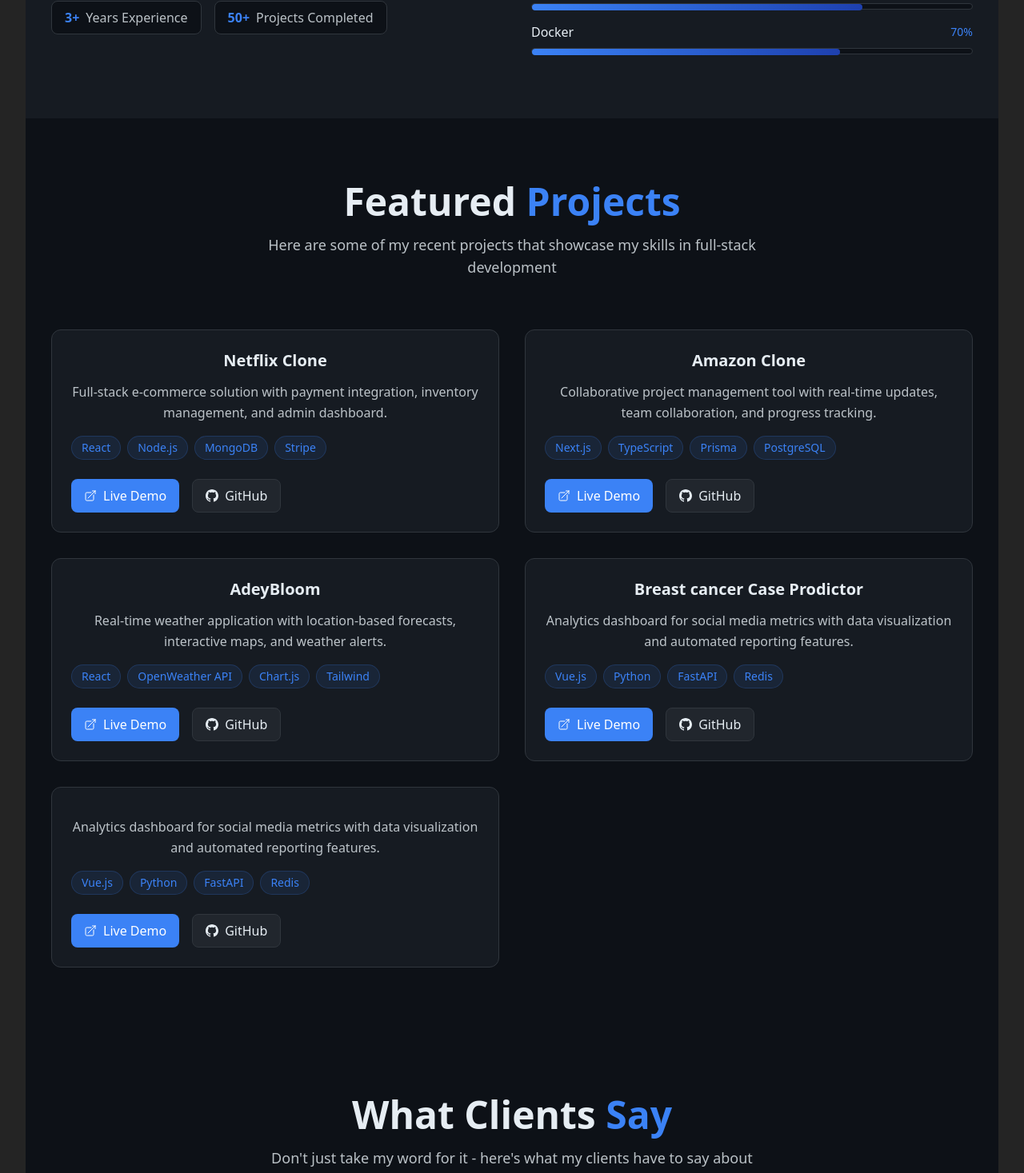
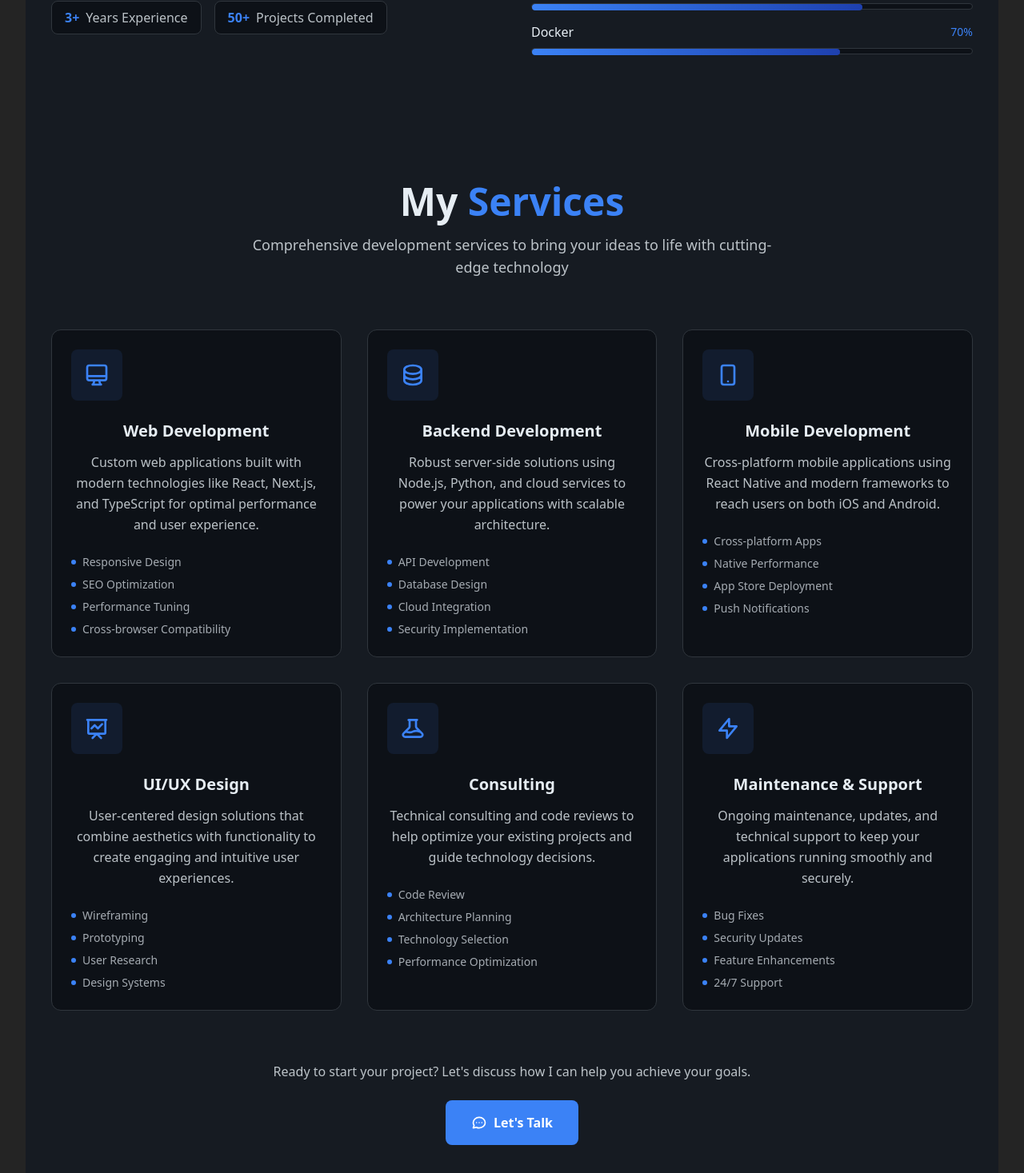
Before and after one commit to samuelAemro12/portfolio-app, a React (Vite) app: page / in a window 1280 px wide. Shown: the part 1488-2955 px from the top of the page at 80% size. Built offline with nearby package versions, Linux system fonts and the light colour scheme.

Commit message:
Feat: made a custome Services component boilerplate

```diff
--- a/src/App.tsx
+++ b/src/App.tsx
@@ -2,6 +2,7 @@ import React from 'react';
 import './App.css';
 import Hero from './components/Hero';
 import About from './components/About';
+import Services from './components/Services';
 import Projects from './components/Projects';
 import Testimonials from './components/Testimonials';
 import Footer from './components/Footer';
@@ -11,6 +12,7 @@ function App() {
     <div className="min-h-screen">
       <Hero />
       <About />
+      <Services />
       <Projects />
       <Testimonials />
       <Footer />
--- /dev/null
+++ b/src/components/Services.tsx
@@ -0,0 +1,176 @@
+import { motion } from 'framer-motion';
+
+const Services = () => {
+  const services = [
+    {
+      icon: (
+        <svg className="w-8 h-8" fill="none" stroke="currentColor" viewBox="0 0 24 24">
+          <path strokeLinecap="round" strokeLinejoin="round" strokeWidth={2} d="M9.75 17L9 20l-1 1h8l-1-1-.75-3M3 13h18M5 17h14a2 2 0 002-2V5a2 2 0 00-2-2H5a2 2 0 00-2 2v10a2 2 0 002 2z" />
+        </svg>
+      ),
+      title: "Web Development",
+      description: "Custom web applications built with modern technologies like React, Next.js, and TypeScript for optimal performance and user experience.",
+      features: ["Responsive Design", "SEO Optimization", "Performance Tuning", "Cross-browser Compatibility"]
+    },
+    {
+      icon: (
+        <svg className="w-8 h-8" fill="none" stroke="currentColor" viewBox="0 0 24 24">
+          <path strokeLinecap="round" strokeLinejoin="round" strokeWidth={2} d="M4 7v10c0 2.21 3.582 4 8 4s8-1.79 8-4V7M4 7c0 2.21 3.582 4 8 4s8-1.79 8-4M4 7c0-2.21 3.582-4 8-4s8 1.79 8 4m0 5c0 2.21-3.582 4-8 4s-8-1.79-8-4" />
+        </svg>
+      ),
+      title: "Backend Development",
+      description: "Robust server-side solutions using Node.js, Python, and cloud services to power your applications with scalable architecture.",
+      features: ["API Development", "Database Design", "Cloud Integration", "Security Implementation"]
+    },
+    {
+      icon: (
+        <svg className="w-8 h-8" fill="none" stroke="currentColor" viewBox="0 0 24 24">
+          <path strokeLinecap="round" strokeLinejoin="round" strokeWidth={2} d="M12 18h.01M8 21h8a2 2 0 002-2V5a2 2 0 00-2-2H8a2 2 0 00-2 2v14a2 2 0 002 2z" />
+        </svg>
+      ),
+      title: "Mobile Development",
+      description: "Cross-platform mobile applications using React Native and modern frameworks to reach users on both iOS and Android.",
+      features: ["Cross-platform Apps", "Native Performance", "App Store Deployment", "Push Notifications"]
+    },
+    {
+      icon: (
+        <svg className="w-8 h-8" fill="none" stroke="currentColor" viewBox="0 0 24 24">
+          <path strokeLinecap="round" strokeLinejoin="round" strokeWidth={2} d="M7 12l3-3 3 3 4-4M8 21l4-4 4 4M3 4h18M4 4h16v12a1 1 0 01-1 1H5a1 1 0 01-1-1V4z" />
+        </svg>
+      ),
+      title: "UI/UX Design",
+      description: "User-centered design solutions that combine aesthetics with functionality to create engaging and intuitive user experiences.",
+      features: ["Wireframing", "Prototyping", "User Research", "Design Systems"]
+    },
+    {
+      icon: (
+        <svg className="w-8 h-8" fill="none" stroke="currentColor" viewBox="0 0 24 24">
+          <path strokeLinecap="round" strokeLinejoin="round" strokeWidth={2} d="M19.428 15.428a2 2 0 00-1.022-.547l-2.387-.477a6 6 0 00-3.86.517l-.318.158a6 6 0 01-3.86.517L6.05 15.21a2 2 0 00-1.806.547M8 4h8l-1 1v5.172a2 2 0 00.586 1.414l5 5c1.26 1.26.367 3.414-1.415 3.414H4.828c-1.782 0-2.674-2.154-1.414-3.414l5-5A2 2 0 009 10.172V5L8 4z" />
+        </svg>
+      ),
+      title: "Consulting",
+      description: "Technical consulting and code reviews to help optimize your existing projects and guide technology decisions.",
+      features: ["Code Review", "Architecture Planning", "Technology Selection", "Performance Optimization"]
+    },
+    {
+      icon: (
+        <svg className="w-8 h-8" fill="none" stroke="currentColor" viewBox="0 0 24 24">
+          <path strokeLinecap="round" strokeLinejoin="round" strokeWidth={2} d="M13 10V3L4 14h7v7l9-11h-7z" />
+        </svg>
+      ),
+      title: "Maintenance & Support",
+      description: "Ongoing maintenance, updates, and technical support to keep your applications running smoothly and securely.",
+      features: ["Bug Fixes", "Security Updates", "Feature Enhancements", "24/7 Support"]
+    }
+  ];
+
+  const containerVariants = {
+    hidden: { opacity: 0 },
+    visible: {
+      opacity: 1,
+      transition: {
+        staggerChildren: 0.1
+      }
+    }
+  };
+
+  const cardVariants = {
+    hidden: { opacity: 0, y: 50 },
+    visible: {
+      opacity: 1,
+      y: 0,
+      transition: {
+        duration: 0.6,
+        ease: "easeOut"
+      }
+    }
+  };
+
+  return (
+    <section id="services" className="min-h-screen bg-[#161B22] py-20 px-6">
+      <div className="max-w-6xl mx-auto">
+        <motion.div
+          initial={{ opacity: 0, y: 30 }}
+          whileInView={{ opacity: 1, y: 0 }}
+          transition={{ duration: 0.8 }}
+          viewport={{ once: true }}
+          className="text-center mb-16"
+        >
+          <h2 className="text-4xl md:text-5xl font-bold text-[#E6EDF3] mb-4">
+            My <span className="text-[#3B82F6]">Services</span>
+          </h2>
+          <p className="text-lg text-[#E6EDF3]/80 max-w-2xl mx-auto">
+            Comprehensive development services to bring your ideas to life with cutting-edge technology
+          </p>
+        </motion.div>
+
+        <motion.div
+          variants={containerVariants}
+          initial="hidden"
+          whileInView="visible"
+          viewport={{ once: true }}
+          className="grid md:grid-cols-2 lg:grid-cols-3 gap-8"
+        >
+          {services.map((service, index) => (
+            <motion.div
+              key={index}
+              variants={cardVariants}
+              className="bg-[#0D1117] rounded-xl p-6 border border-[#30363D] hover:border-[#3B82F6]/50 transition-all duration-300 group hover:shadow-xl hover:shadow-[#3B82F6]/10"
+            >
+              {/* Icon */}
+              <div className="w-16 h-16 bg-[#3B82F6]/10 rounded-lg flex items-center justify-center mb-6 group-hover:bg-[#3B82F6]/20 transition-colors">
+                <div className="text-[#3B82F6] group-hover:scale-110 transition-transform">
+                  {service.icon}
+                </div>
+              </div>
+
+              {/* Title */}
+              <h3 className="text-xl font-semibold text-[#E6EDF3] mb-3 group-hover:text-[#3B82F6] transition-colors">
+                {service.title}
+              </h3>
+
+              {/* Description */}
+              <p className="text-[#E6EDF3]/80 leading-relaxed mb-6">
+                {service.description}
+              </p>
+
+              {/* Features */}
+              <ul className="space-y-2">
+                {service.features.map((feature, featureIndex) => (
+                  <li key={featureIndex} className="flex items-center gap-2 text-sm text-[#E6EDF3]/70">
+                    <div className="w-1.5 h-1.5 bg-[#3B82F6] rounded-full flex-shrink-0"></div>
+                    {feature}
+                  </li>
+                ))}
+              </ul>
+            </motion.div>
+          ))}
+        </motion.div>
+
+        {/* Call to Action */}
+        <motion.div
+          initial={{ opacity: 0, y: 30 }}
+          whileInView={{ opacity: 1, y: 0 }}
+          transition={{ duration: 0.8, delay: 0.4 }}
+          viewport={{ once: true }}
+          className="text-center mt-16"
+        >
+          <p className="text-[#E6EDF3]/80 mb-6">
+            Ready to start your project? Let's discuss how I can help you achieve your goals.
+          </p>
+          <a
+            href="mailto:samuel@example.com"
+            className="inline-flex items-center gap-2 bg-[#3B82F6] hover:bg-[#2563EB] text-white px-8 py-4 rounded-lg font-semibold transition-all duration-300 group"
+          >
+            <svg className="w-5 h-5 group-hover:scale-110 transition-transform" fill="none" stroke="currentColor" viewBox="0 0 24 24">
+              <path strokeLinecap="round" strokeLinejoin="round" strokeWidth={2} d="M8 12h.01M12 12h.01M16 12h.01M21 12c0 4.418-4.03 8-9 8a9.863 9.863 0 01-4.255-.949L3 20l1.395-3.72C3.512 15.042 3 13.574 3 12c0-4.418 4.03-8 9-8s9 3.582 9 8z" />
+            </svg>
+            Let's Talk
+          </a>
+        </motion.div>
+      </div>
+    </section>
+  );
+};
+
+export default Services;
--- a/src/components/index.ts
+++ b/src/components/index.ts
@@ -1,5 +1,6 @@
 export { default as Hero } from './Hero';
 export { default as About } from './About';
+export { default as Services } from './Services';
 export { default as Projects } from './Projects';
 export { default as Testimonials } from './Testimonials';
 export { default as Footer } from './Footer';
```
